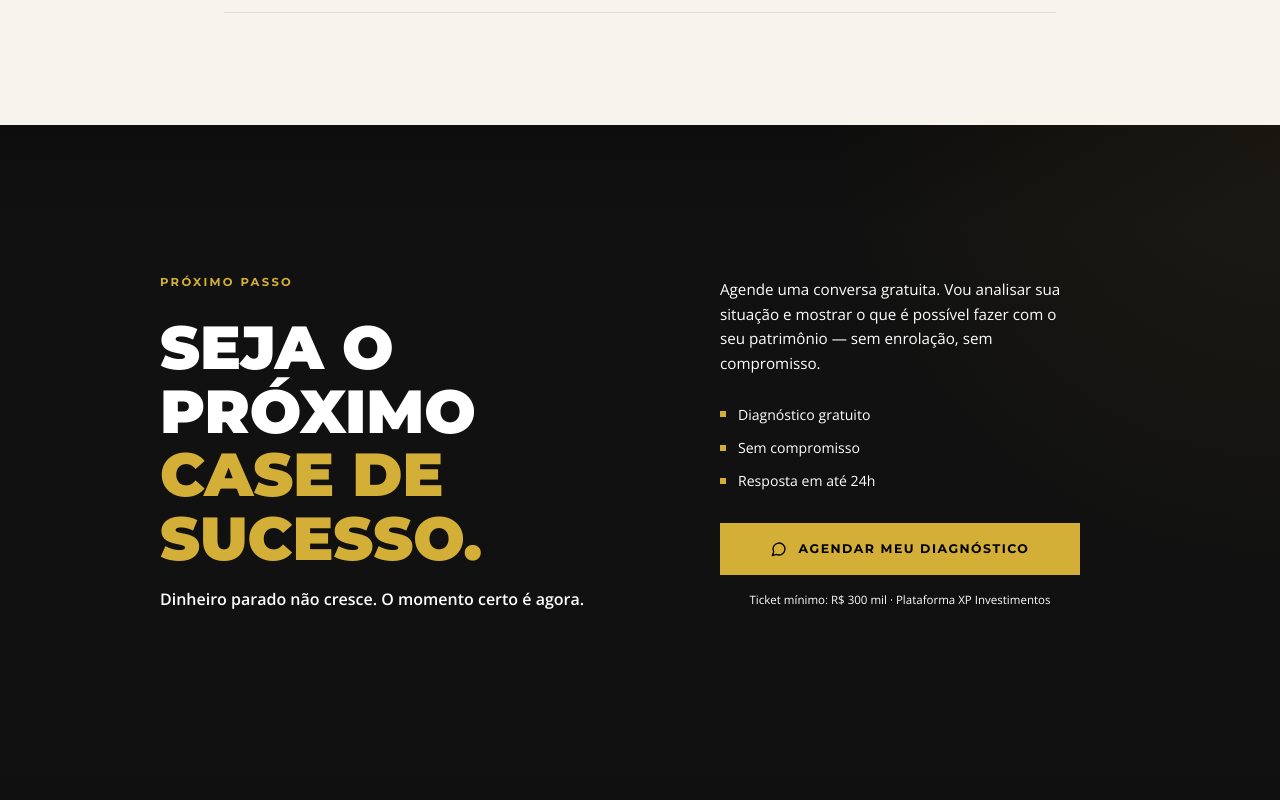
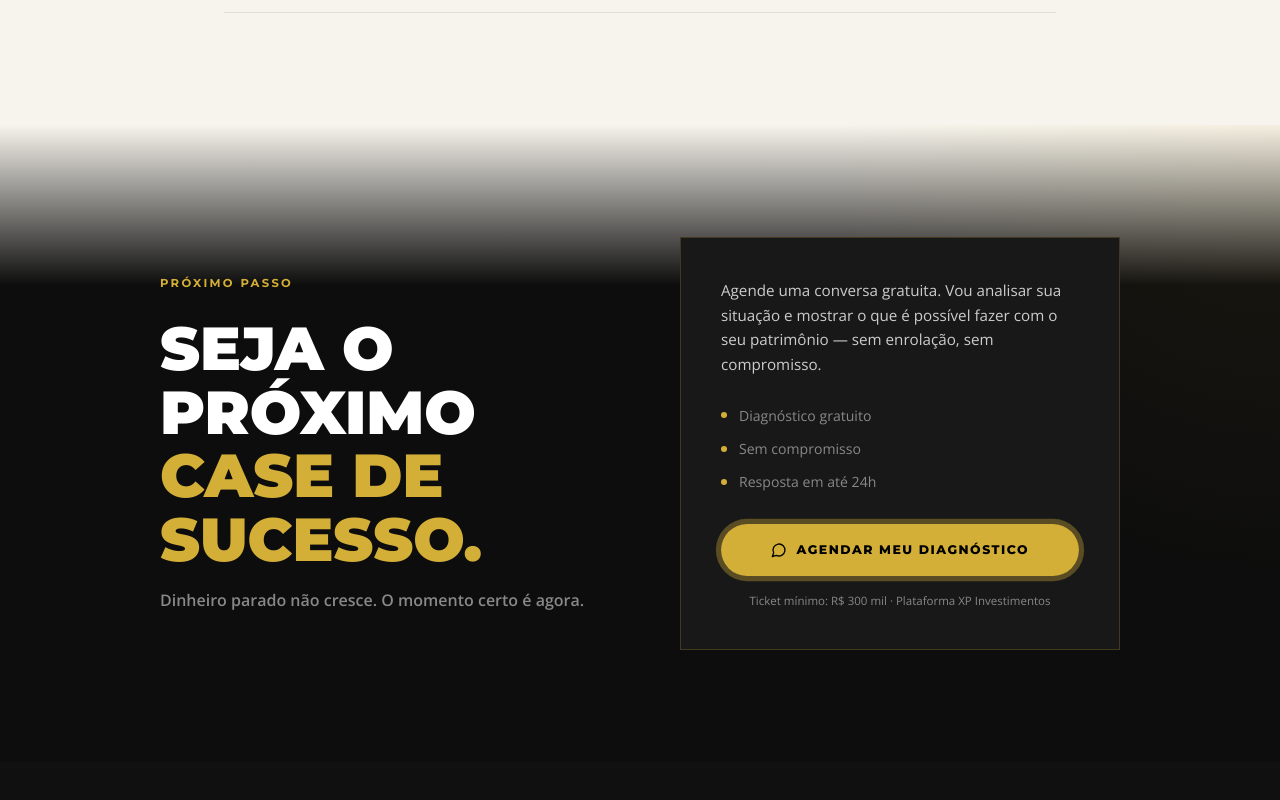
Before and after one commit to theolimaa/lp, a React (Vite) app: page / in a window 1280 px wide. Shown: the part 7280-8080 px from the top of the page. Built offline with nearby package versions, Linux system fonts and the light colour scheme.

Commit message:
Update CallToAction.jsx

```diff
--- a/src/components/CallToAction.jsx
+++ b/src/components/CallToAction.jsx
@@ -15,82 +15,48 @@ const CallToAction = () => {
     <section
       ref={ref}
       className="py-20 lg:py-28 px-6 relative overflow-hidden"
-      style={{ background: 'linear-gradient(to bottom, #0D0D0D 0%, #111111 100px, #111111)' }}
+      style={{ background: 'linear-gradient(to bottom, var(--bg-light) 0%, var(--bg-dark) 160px)' }}
     >
-      {/* Subtle warm ambient — top right */}
-      <div
-        className="absolute top-0 right-0 w-[500px] h-[500px] pointer-events-none"
-        style={{ background: 'radial-gradient(circle at top right, rgba(212,175,55,0.06) 0%, transparent 65%)' }}
-      />
+      {/* Warm gold ambient */}
+      <div className="absolute top-0 right-0 w-[500px] h-[500px] pointer-events-none" style={{ background: 'radial-gradient(circle at top right, rgba(212,175,55,0.07) 0%, transparent 65%)' }} />
 
       <div className="container mx-auto max-w-5xl relative z-10">
         <div className="lg:grid lg:grid-cols-2 lg:gap-20 lg:items-center">
 
-          {/* Left — headline */}
-          <motion.div
-            initial={{ opacity: 0, y: 28 }}
-            animate={inView ? { opacity: 1, y: 0 } : {}}
-            transition={{ duration: 0.7, ease: [0.22, 1, 0.36, 1] }}
-          >
+          <motion.div initial={{ opacity: 0, y: 28 }} animate={inView ? { opacity: 1, y: 0 } : {}} transition={{ duration: 0.7, ease: [0.22, 1, 0.36, 1] }}>
             <p className="eyebrow mb-6">Próximo passo</p>
-            <h2
-              style={{
-                fontFamily: "'Montserrat', sans-serif",
-                fontWeight: 900,
-                fontSize: 'clamp(2.2rem, 5vw, 3.8rem)',
-                color: '#FFFFFF',
-                lineHeight: 1.05,
-                marginBottom: '1rem',
-              }}
-            >
+            <h2 style={{ fontFamily: "'Montserrat', sans-serif", fontWeight: 900, fontSize: 'clamp(2.2rem, 5vw, 3.8rem)', color: '#FFFFFF', lineHeight: 1.05, marginBottom: '1rem' }}>
               SEJA O PRÓXIMO<br />
               <span style={{ color: 'var(--gold)' }}>CASE DE SUCESSO.</span>
             </h2>
-            <p
-              className="font-semibold"
-              style={{ color: 'var(--text-muted)', fontFamily: "'Open Sans', sans-serif", fontSize: '1rem' }}
-            >
+            <p className="font-semibold" style={{ color: 'var(--text-muted-dark)', fontFamily: "'Open Sans', sans-serif", fontSize: '1rem' }}>
               Dinheiro parado não cresce. O momento certo é agora.
             </p>
           </motion.div>
 
-          {/* Right — card */}
           <motion.div
             initial={{ opacity: 0, y: 28 }}
             animate={inView ? { opacity: 1, y: 0 } : {}}
             transition={{ duration: 0.7, delay: 0.15, ease: [0.22, 1, 0.36, 1] }}
             className="mt-10 lg:mt-0 p-8 lg:p-10"
-            style={{ backgroundColor: 'var(--bg-card)', border: '1px solid var(--border)' }}
+            style={{ backgroundColor: 'var(--bg-card-dark)', border: '1px solid var(--border-gold)' }}
           >
-            <p className="leading-relaxed mb-7" style={{ color: 'var(--text-body)', fontSize: '0.95rem' }}>
+            <p className="leading-relaxed mb-7" style={{ color: 'var(--text-body-dark)', fontSize: '0.95rem' }}>
               Agende uma conversa gratuita. Vou analisar sua situação e mostrar o que é possível fazer com o seu patrimônio — sem enrolação, sem compromisso.
             </p>
-
-            <div className="flex flex-col gap-3 mb-8" style={{ color: 'var(--text-muted)', fontSize: '0.88rem' }}>
+            <div className="flex flex-col gap-3 mb-8" style={{ color: 'var(--text-muted-dark)', fontSize: '0.88rem' }}>
               {['Diagnóstico gratuito', 'Sem compromisso', 'Resposta em até 24h'].map((t, i) => (
                 <span key={i} className="flex items-center gap-3">
-                  <span className="w-1.5 h-1.5 flex-shrink-0" style={{ backgroundColor: 'var(--gold)' }} />
+                  <span className="w-1.5 h-1.5 flex-shrink-0 rounded-full" style={{ backgroundColor: 'var(--gold)' }} />
                   {t}
                 </span>
               ))}
             </div>
-
-            <button
-              onClick={handleWhatsApp}
-              className="w-full inline-flex items-center justify-center gap-3 py-4 font-bold text-black uppercase transition-all duration-200 hover:brightness-110 active:scale-95"
-              style={{
-                backgroundColor: 'var(--gold)',
-                fontFamily: "'Montserrat', sans-serif",
-                fontSize: '0.78rem',
-                letterSpacing: '0.12em',
-                minHeight: '52px',
-              }}
-            >
+            <button onClick={handleWhatsApp} className="btn-gold w-full justify-center">
               <MessageCircle className="w-4 h-4 flex-shrink-0" />
-              AGENDAR MEU DIAGNÓSTICO
+              Agendar meu diagnóstico
             </button>
-
-            <p className="text-center mt-4" style={{ color: 'var(--text-muted)', fontSize: '0.72rem' }}>
+            <p className="text-center mt-4" style={{ color: 'var(--text-muted-dark)', fontSize: '0.72rem' }}>
               Ticket mínimo: R$ 300 mil · Plataforma XP Investimentos
             </p>
           </motion.div>
```
